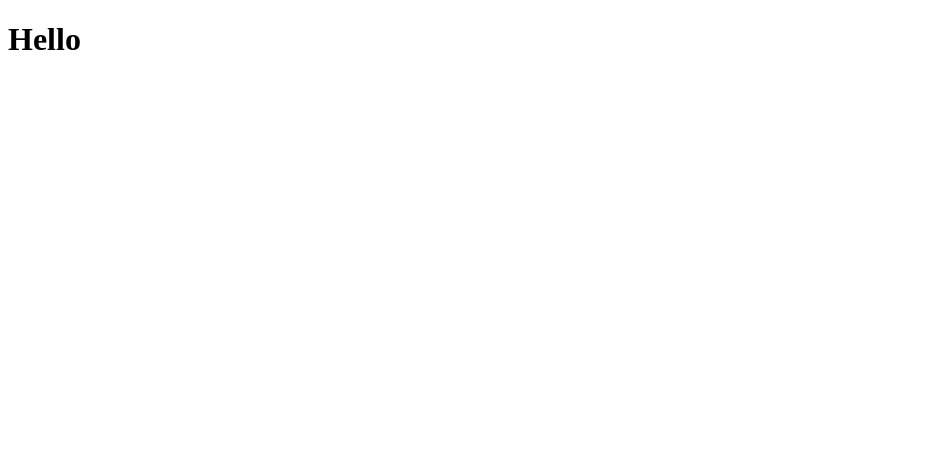
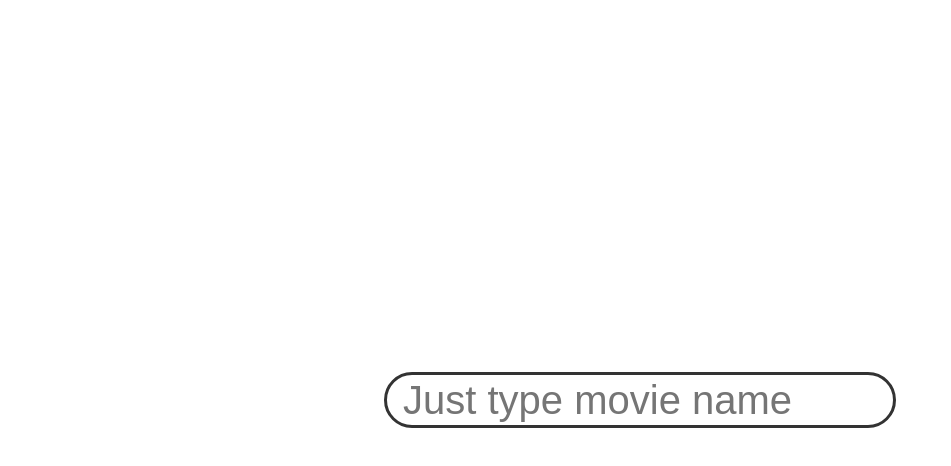
Before and after one commit to andrii-matviichuk/movie-finder, a React (Create React App) app: page / in a window 1280 px wide. Shown: the top 466 px of the page, without its empty margins (0-951 px from the left). Built offline with nearby package versions, Linux system fonts and the light colour scheme.

Commit message:
first steps

```diff
--- a/package.json
+++ b/package.json
@@ -9,6 +9,7 @@
     "react": "^17.0.1",
     "react-dom": "^17.0.1",
     "react-scripts": "4.0.0",
+    "sass": "^1.29.0",
     "web-vitals": "^0.2.4"
   },
   "scripts": {
--- a/src/App.js
+++ b/src/App.js
@@ -1,7 +1,12 @@
+//Style
+import "./styles/app.scss";
+//Components
+import Search from "./components/Search";
+
 function App() {
   return (
     <div className="App">
-      <h1>Hello</h1>
+      <Search />
     </div>
   );
 }
--- /dev/null
+++ b/src/components/Search.js
@@ -0,0 +1,11 @@
+import SearchInput from "./SearchInput";
+
+function Search() {
+  return (
+    <div className="Search">
+      <SearchInput />
+    </div>
+  );
+}
+
+export default Search;
--- /dev/null
+++ b/src/components/SearchInput.js
@@ -0,0 +1,11 @@
+function SearchInput() {
+  return (
+    <input
+      className="SearchInput"
+      type="text"
+      placeholder="Just type movie name"
+    />
+  );
+}
+
+export default SearchInput;
--- /dev/null
+++ b/src/styles/_search.scss
@@ -0,0 +1,8 @@
+.Search {
+  height: 100vh;
+  width: 100vw;
+  display: flex;
+  align-items: center;
+  justify-content: center;
+  flex-direction: column;
+}
--- /dev/null
+++ b/src/styles/_searchinput.scss
@@ -0,0 +1,13 @@
+.SearchInput {
+  width: 40vw;
+  height: 7vh;
+  font-size: 5vh;
+  border-radius: 2rem;
+  outline: none;
+  padding: 1rem;
+  border: 0.2rem solid #333;
+  transition: all 0.3s ease;
+  &:focus {
+    box-shadow: 0 0 3pt 2pt #333;
+  }
+}
--- /dev/null
+++ b/src/styles/app.scss
@@ -0,0 +1,8 @@
+* {
+  margin: 0;
+  padding: 0;
+  box-sizing: border-box;
+}
+
+@import "./searchinput";
+@import "./search";
```
Also changed, not shown: src/components/Movie.js (added), src/components/MovieList.js (added), 1 other file (tests, documents, lock files or other folders).
